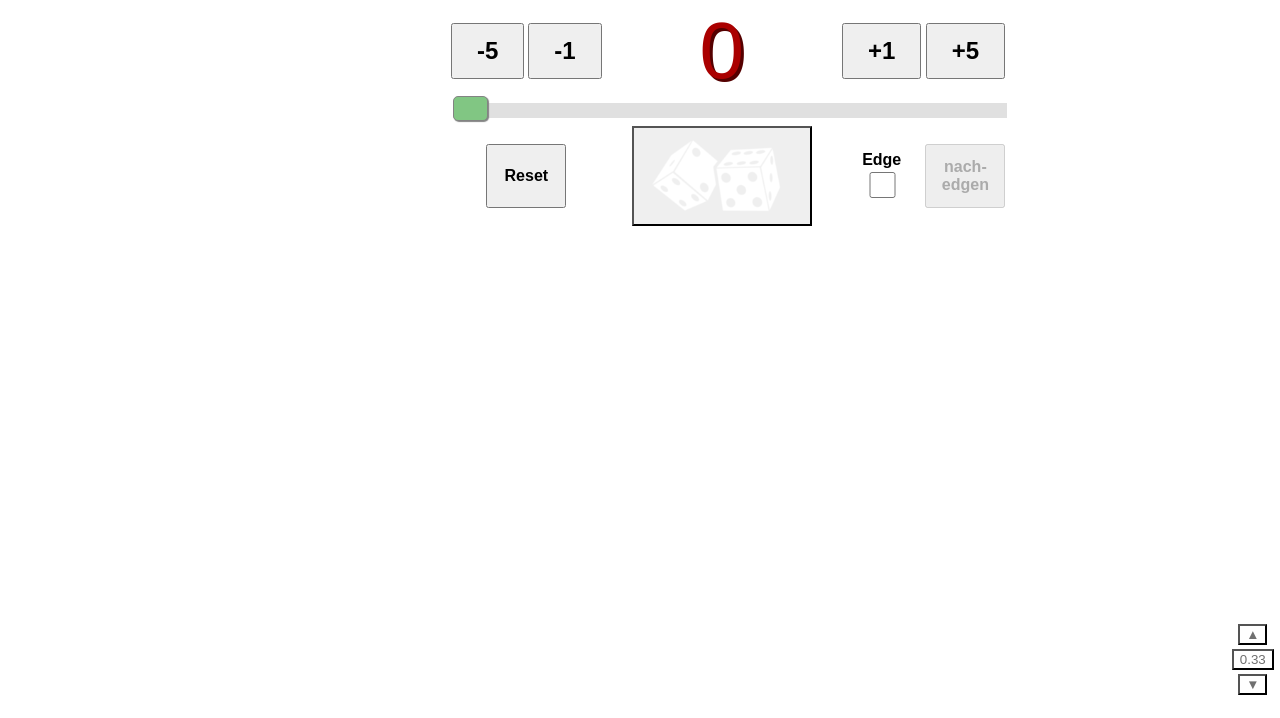
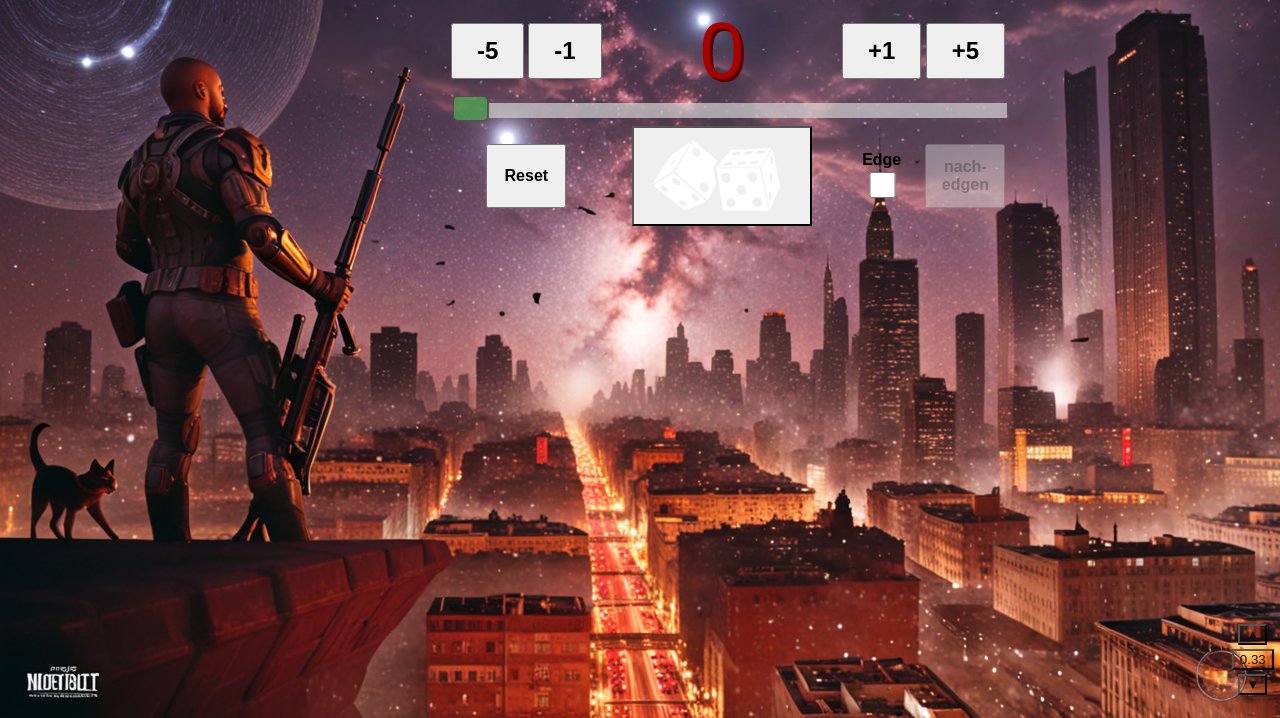
Before and after one commit to taubenus/ShadowWurfl, a plain HTML site: page wurfl.html in a window 1280 px wide. Shown: the part 82-800 px from the top of the page. Drawn offline with Linux system fonts and the light colour scheme.

Commit message:
added ai generated background image

```diff
--- a/wurfl.css
+++ b/wurfl.css
@@ -58,7 +58,7 @@
 	}
 
 #cheatinfo {
-	color:#707070;
+	color:#0c0c0c;
 	}
 
 button.action {
@@ -74,7 +74,7 @@ button.change {
 	}
 
 button.cheatbutton {
-	color:#707070;
+	color:#0c0c0c;
 	background-color:transparent;
 	}
 
@@ -145,7 +145,7 @@ td {
 	}
 
 body {
-	background-image: ;
+	background-image: url('images/background.jpg');
 	background-size: cover;
 	background-repeat:no-repeat;
 	margin: 0;
--- a/wurfl.js
+++ b/wurfl.js
@@ -12,7 +12,7 @@ var feld;
 var numberOfRows;
 var diesInLastRow;
 var a = 0;
-var p = 1/3;														// Schummelfaktor, a=1: fair, a>1: mehr Erfolge
+var p = 1/3;														// Schummelfaktor, a=0: fair, a>1: mehr Erfolge
 
 function init() {
 	var feld = document.getElementById("wuerfelfeld");
```
Also changed, not shown: images/background.jpg (added), images/background3.jpg (deleted).
